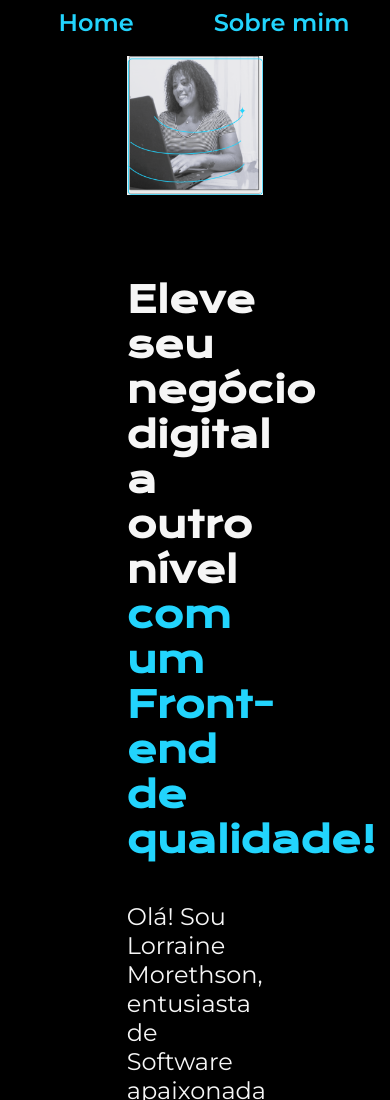
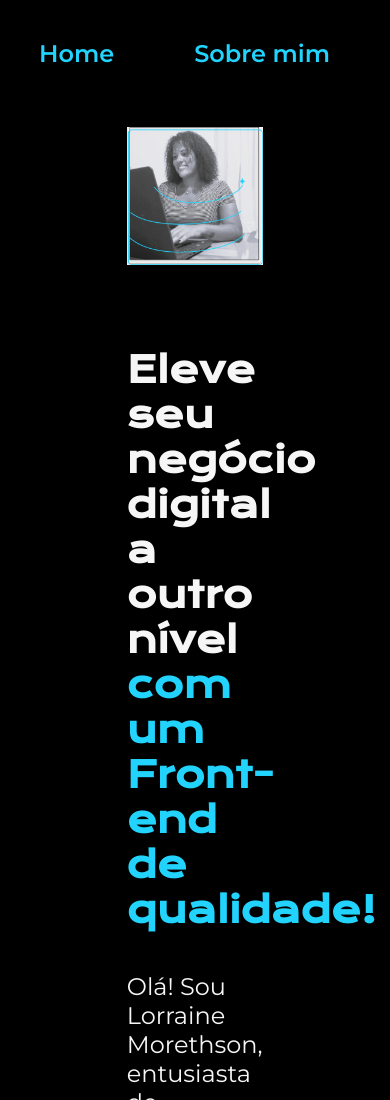
Before and after one commit to LorraineMorethon/portfoliocss, a plain HTML site: page index.html in a window 390 px wide. Shown: the top 1100 px of the page. Drawn offline with nearby package versions, Linux system fonts and the light colour scheme.

Commit message:
Update style.css

```diff
--- a/Style/style.css
+++ b/Style/style.css
@@ -116,6 +116,10 @@ body{
 }
 
 @media (max-width:1200px) {
+
+    .cabecalho {
+        padding: 10%;
+    }
     .apresentacao {
         flex-direction: column-reverse;
     }
```
